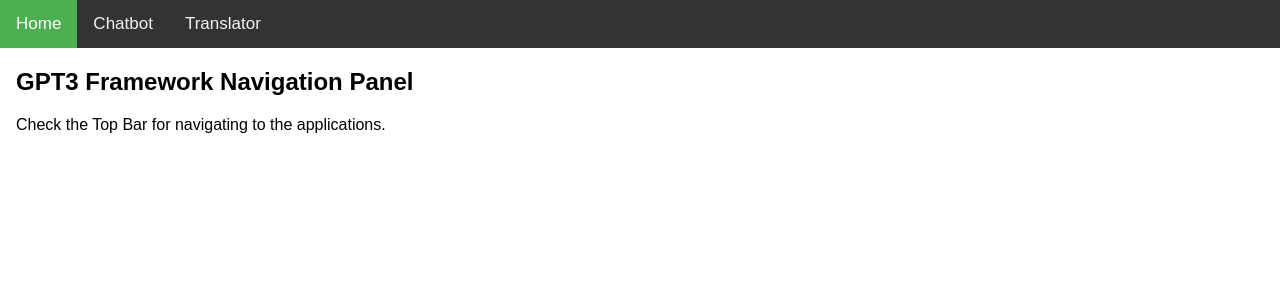
After one commit to ramitsurana/gpt3-framework, a Flask app: page / in a window 1280 px wide. The commit adds this page. Shown: the top 300 px of the page. Run offline with Flask 2, Linux system fonts and the light colour scheme; parts of the project's set-up code (start-up, migrations or seed data) failed here and were passed over; some libraries are stand-ins or nearby versions.

Commit message:
fix base template

```diff
--- a/main.py
+++ b/main.py
@@ -1,6 +1,5 @@
 from flask import Flask
 from flask import Flask, render_template, request
-from applications import routes
 import configparser
 import openai
 import os
@@ -16,6 +15,18 @@ if config.get('GLOBAL', 'API_KEY'):
     openai.api_key = config.get('GLOBAL', 'API_KEY')
 else:
     openai.api_key = os.getenv("API_KEY")
+
+@app.route('/')
+def home():
+    return render_template('base.html')
+
+@app.route('/chatbot/')
+def chatbot():
+    return render_template('chatbot.html')
+
+@app.route('/translator/')
+def translator():
+    return render_template('translator.html')
 
 @app.route("/chatbot/get")
 def get_bot_response():
@@ -35,4 +46,4 @@ def get_bot_response():
 
 
 if __name__ == "__main__":
-    app.run()
+    app.run(debug = True)
--- /dev/null
+++ b/static/base.css
@@ -0,0 +1,28 @@
+body {
+  margin: 0;
+  font-family: Arial, Helvetica, sans-serif;
+}
+
+.topnav {
+  overflow: hidden;
+  background-color: #333;
+}
+
+.topnav a {
+  float: left;
+  color: #f2f2f2;
+  text-align: center;
+  padding: 14px 16px;
+  text-decoration: none;
+  font-size: 17px;
+}
+
+.topnav a:hover {
+  background-color: #ddd;
+  color: black;
+}
+
+.topnav a.active {
+  background-color: #4CAF50;
+  color: white;
+}
--- /dev/null
+++ b/templates/base.html
@@ -0,0 +1,22 @@
+<!DOCTYPE html>
+<html>
+<head>
+<meta name="viewport" content="width=device-width, initial-scale=1">
+<link rel="stylesheet" href="{{ url_for('static', filename='base.css') }}">
+<script src="https://ajax.googleapis.com/ajax/libs/jquery/3.2.1/jquery.min.js"></script>
+</head>
+<body>
+
+<div class="topnav">
+  <a class="active" href="{{ url_for('home') }}">Home</a>
+  <a href="{{ url_for('chatbot') }}">Chatbot</a>
+  <a href="{{ url_for('translator') }}">Translator</a>
+</div>
+
+<div style="padding-left:16px">
+  <h2>GPT3 Framework Navigation Panel</h2>
+  <p>Check the Top Bar for navigating to the applications.</p>
+</div>
+
+</body>
+</html>
--- a/templates/chatbot.html
+++ b/templates/chatbot.html
@@ -16,7 +16,7 @@
   <section class="msger">
     <header class="msger-header">
       <div class="msger-header-title">
-        </i> GPT3 Chatbot</i>
+        </i>GPT3 Chatbot</i>
       </div>
     </header>
 
@@ -30,7 +30,7 @@
           </div>
 
           <div class="msg-text">
-            Welcome! Go ahead and send me a message. 😄
+            Welcome! Go ahead and start the chat.
           </div>
         </div>
       </div>
```
Also changed, not shown: applications/routes.py (deleted, +0 -12 lines).
